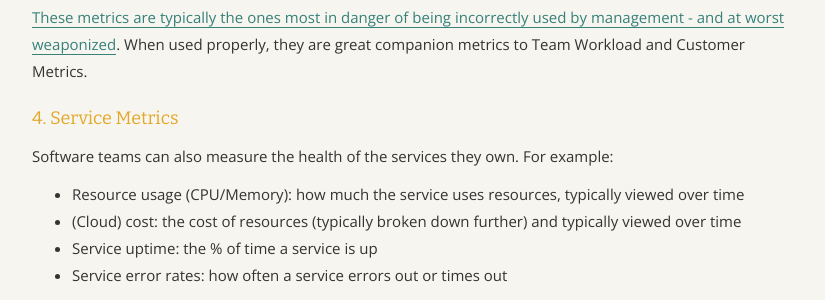
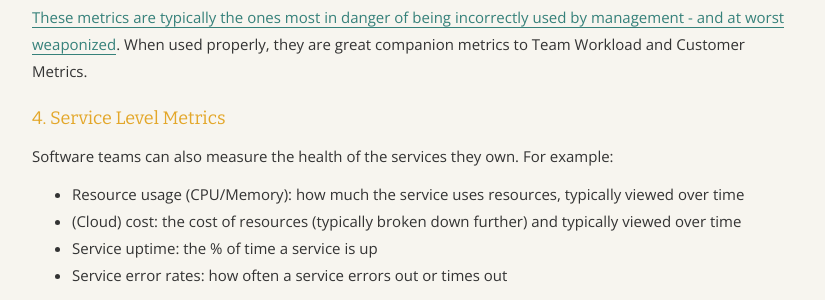
Before and after one commit to angelariggs/angelariggs.github.io, a Jekyll site: the page built from _posts/2022-05-10-categories-metrics.md, in a window 1280 px wide and 900 px high, scrolled down 2877 px. Shown: the part 153-453 px from the top of the window, without its empty margins (224-1049 px from the left). Built offline with Jekyll 4.4.1, drawn with Linux system fonts in a browser that asks for light colours; comment, search, counter and statistics services are not loaded.

Commit message:
updated h3 to match with subsequent series post

```diff
--- a/_posts/2022-05-10-categories-metrics.md
+++ b/_posts/2022-05-10-categories-metrics.md
@@ -76,7 +76,7 @@ If Team Workload metrics measure the input of work into a team, Team Performance
 
 [These metrics are typically the ones most in danger of being incorrectly used by management - and at worst weaponized]({% post_url 2022-01-18-pitfalls-of-engineering-metrics %}). When used properly, they are great companion metrics to Team Workload and Customer Metrics.
 
-### 4. Service Metrics
+### 4. Service Level Metrics
 
 Software teams can also measure the health of the services they own. For example:
 
```
